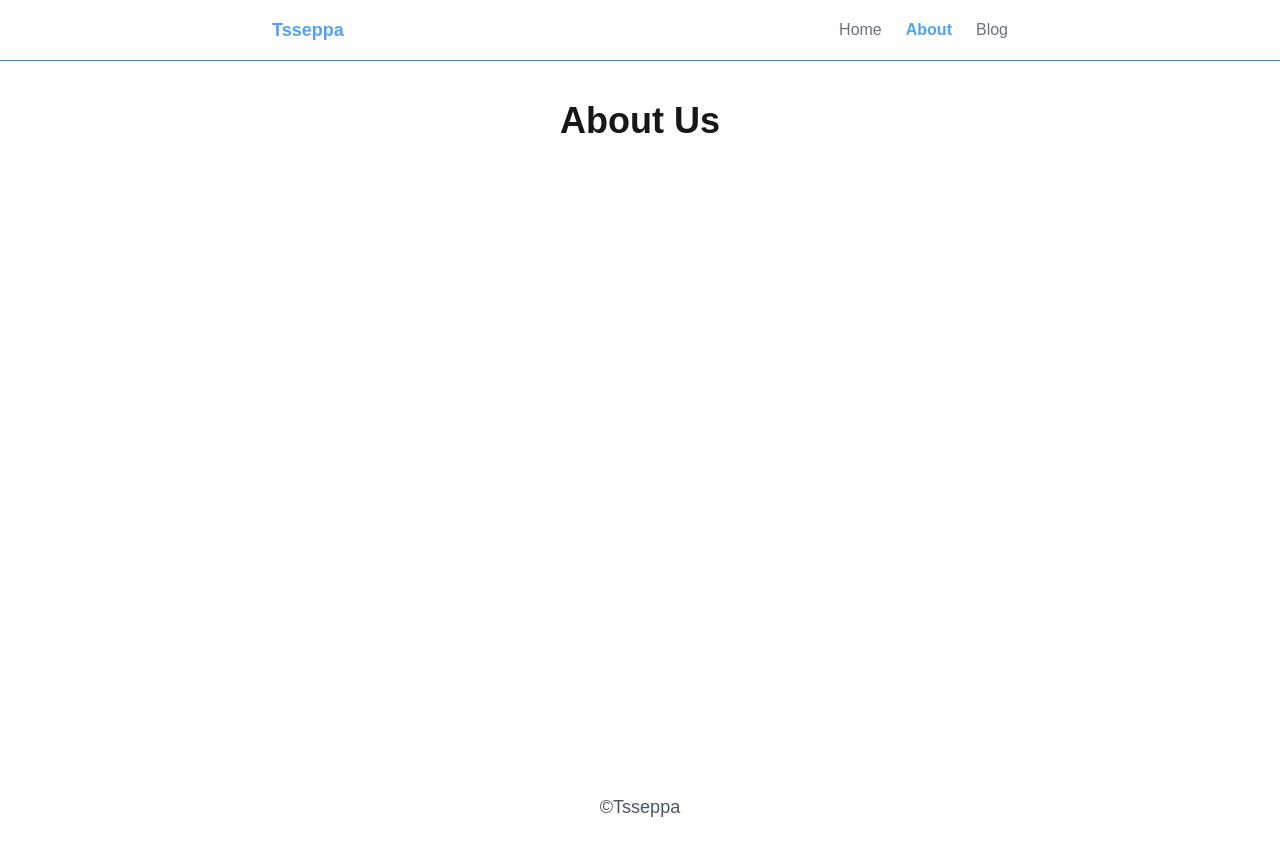
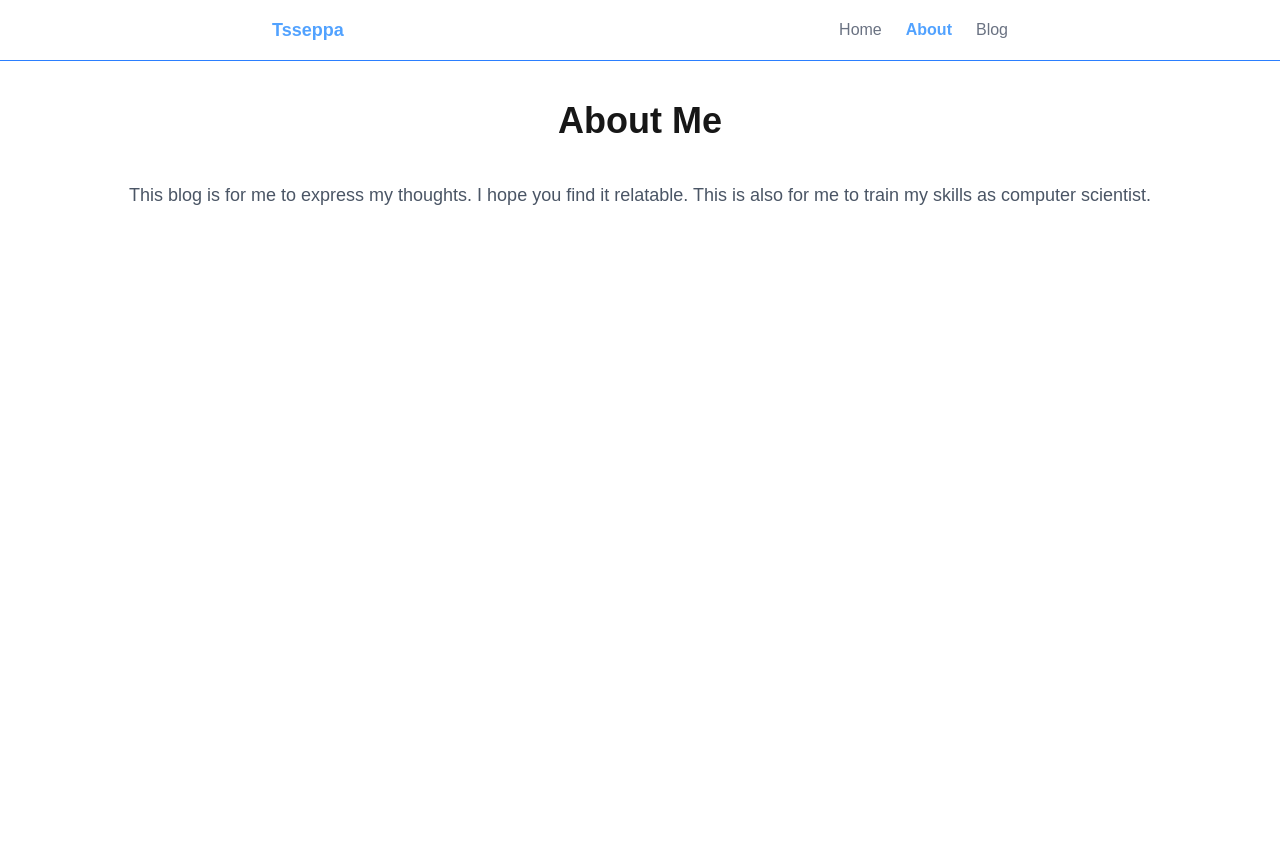
Before and after one commit to tsseppa/tsseppa.github.io, a Next.js app: page /about in a window 1280 px wide. Shown: the top 856 px of the page. Built offline with nearby package versions, Linux system fonts and the light colour scheme.

Commit message:
Modified plain text

```diff
--- a/app/about/page.tsx
+++ b/app/about/page.tsx
@@ -1,8 +1,13 @@
 export default function About() {
     return (
-        <main className="flex min-h-screen flex-col items-center justify-between p-10">
-            <h1 className="text-4xl font-bold">About Us</h1>
-            <p className="mt-4 text-lg text-gray-600">©Tsseppa</p>
+        <main className="flex min-h-screen flex-col items-center p-10">
+            <h1 className="text-4xl font-bold">About Me</h1>
+            <div className="mt-6 align-center text-center">
+                <p className="mt-4 text-lg text-gray-600">
+                    This blog is for me to express my thoughts. I hope you find it relatable. This is also for me to train my skills as computer scientist.
+                </p>
+            </div>
+
         </main>
     );
 }
```
